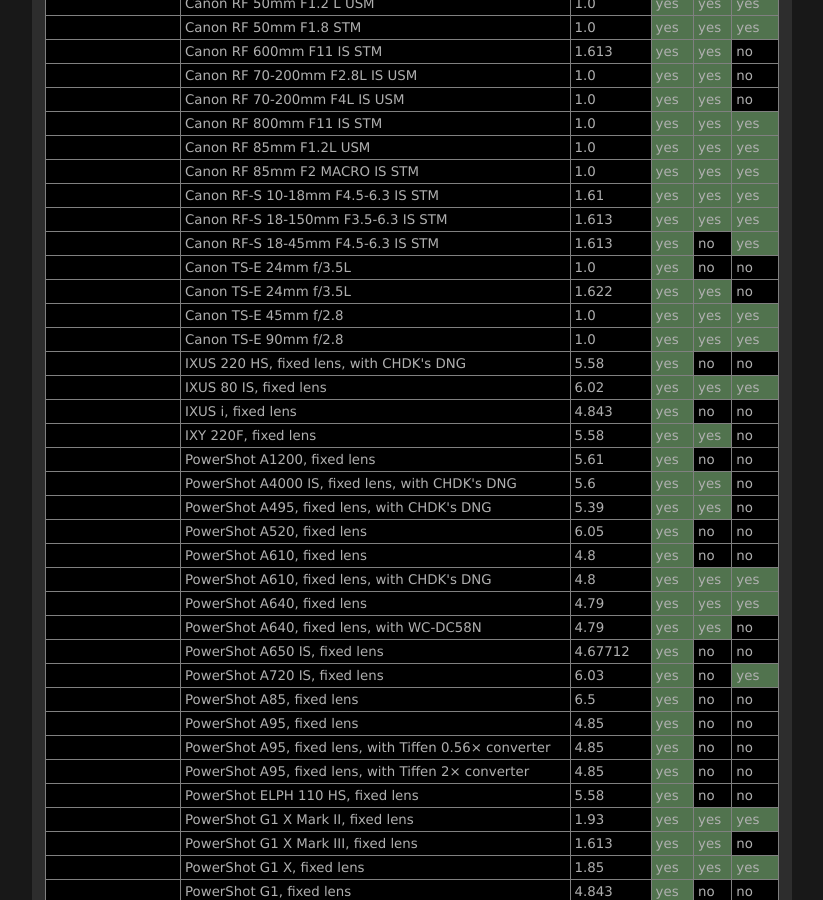
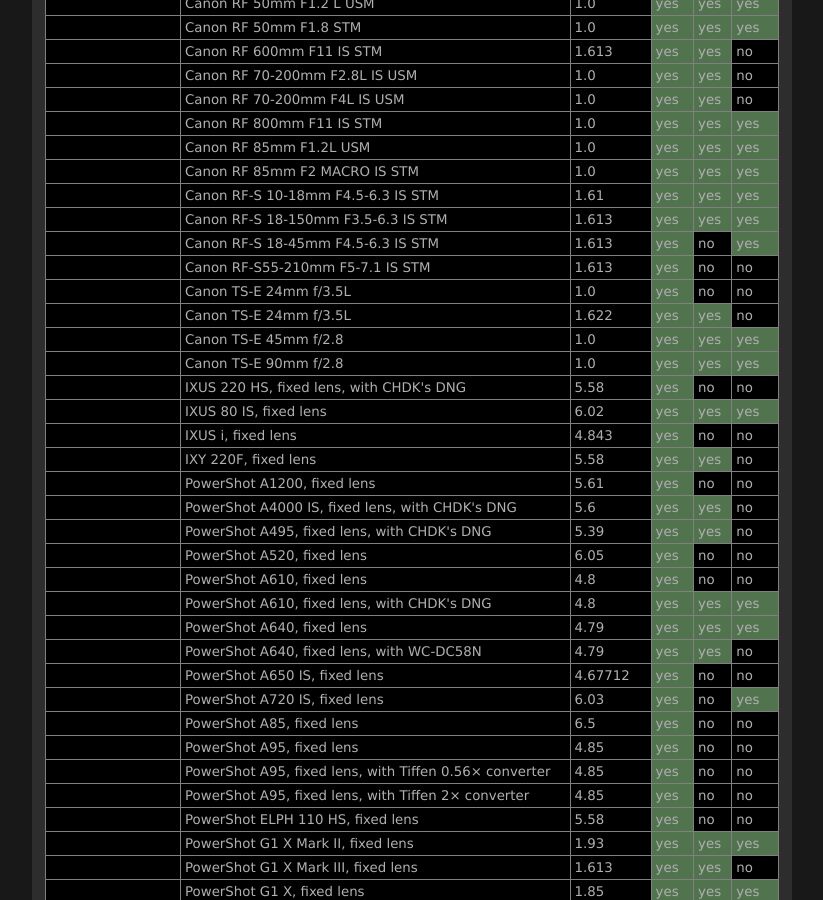
Before and after one commit to lensfun/lensfun.github.io, a Jekyll site: the page built from _posts/lenslist/2999-12-31-Lenslist-master.md, in a window 1280 px wide and 900 px high, scrolled down 5545 px. Shown: the whole window, without its empty margins (284-1107 px from the left). Built offline with Jekyll 4.4.1, drawn with Linux system fonts in a browser that asks for light colours.

Commit message:
Update master lens list from GitHub Actions

```diff
--- a/_posts/lenslist/2999-12-31-Lenslist-master.md
+++ b/_posts/lenslist/2999-12-31-Lenslist-master.md
@@ -228,6 +228,7 @@ This list was generated on 2026-04-28 from current Lensfun sources. Your Lensfun
 <tr class="lenslist-bg1"><td></td><td>Canon RF-S 10-18mm F4.5-6.3 IS STM</td><td>1.61</td><td class="lenslist-highlight lenslist-check">yes</td><td class="lenslist-highlight lenslist-check">yes</td><td class="lenslist-highlight lenslist-check">yes</td></tr>
 <tr class="lenslist-bg1"><td></td><td>Canon RF-S 18-150mm F3.5-6.3 IS STM</td><td>1.613</td><td class="lenslist-highlight lenslist-check">yes</td><td class="lenslist-highlight lenslist-check">yes</td><td class="lenslist-highlight lenslist-check">yes</td></tr>
 <tr class="lenslist-bg1"><td></td><td>Canon RF-S 18-45mm F4.5-6.3 IS STM</td><td>1.613</td><td class="lenslist-highlight lenslist-check">yes</td><td class="lenslist-check">no</td><td class="lenslist-highlight lenslist-check">yes</td></tr>
+<tr class="lenslist-bg1"><td></td><td>Canon RF-S55-210mm F5-7.1 IS STM</td><td>1.613</td><td class="lenslist-highlight lenslist-check">yes</td><td class="lenslist-check">no</td><td class="lenslist-check">no</td></tr>
 <tr class="lenslist-bg1"><td></td><td>Canon TS-E 24mm f/3.5L</td><td>1.0</td><td class="lenslist-highlight lenslist-check">yes</td><td class="lenslist-check">no</td><td class="lenslist-check">no</td></tr>
 <tr class="lenslist-bg1"><td></td><td>Canon TS-E 24mm f/3.5L</td><td>1.622</td><td class="lenslist-highlight lenslist-check">yes</td><td class="lenslist-highlight lenslist-check">yes</td><td class="lenslist-check">no</td></tr>
 <tr class="lenslist-bg1"><td></td><td>Canon TS-E 45mm f/2.8</td><td>1.0</td><td class="lenslist-highlight lenslist-check">yes</td><td class="lenslist-highlight lenslist-check">yes</td><td class="lenslist-highlight lenslist-check">yes</td></tr>
```
